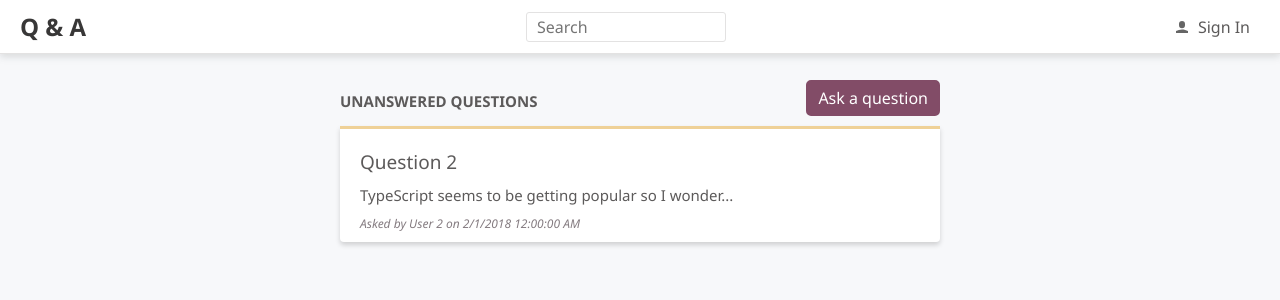
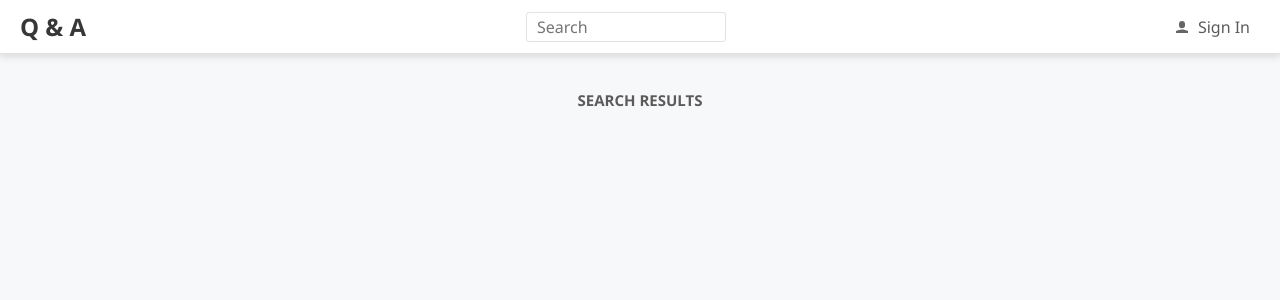
Before and after one commit to jgarmos/QandA, a React (Create React App) app in the folder frontend/: page /search in a window 1280 px wide. Shown: the top 300 px of the page. Built offline with nearby package versions, Linux system fonts and the light colour scheme.

Commit message:
added initial routing

```diff
--- a/frontend/src/App.tsx
+++ b/frontend/src/App.tsx
@@ -2,12 +2,17 @@
 
 import React, { Component } from 'react';
 import { Header } from './Header';
-import { HomePage } from './HomePage'
+import { HomePage } from './HomePage';
 import { css } from '@emotion/react';
 import { fontFamily, fontSize, gray2 } from './Styles';
+import { BrowserRouter, Route, Routes } from 'react-router-dom';
+import { AskPage } from './AskPage';
+import { SearchPage } from './SearchPage';
+import { SignInPage } from './SignInPage';
 
 const App: React.FC = () => {
   return (
+    <BrowserRouter>
       <div
         css={css`
           font-family: ${fontFamily};
@@ -16,8 +21,14 @@ const App: React.FC = () => {
         `}
       >
         <Header />
-      <HomePage />
+        <Routes>
+          <Route path="/" element={<HomePage />} />
+          <Route path="/search" element={<SearchPage />} />
+          <Route path="/ask" element={<AskPage />} />
+          <Route path="/signin" element={<SignInPage />} />
+        </Routes>
       </div>
+    </BrowserRouter>
   );
 };
 
--- /dev/null
+++ b/frontend/src/AskPage.tsx
@@ -0,0 +1,4 @@
+import React from 'react';
+import { Page } from './Page';
+
+export const AskPage = () => <Page title="Ask a Question">{null}</Page>;
--- /dev/null
+++ b/frontend/src/QuestionPage.tsx
@@ -0,0 +1,4 @@
+import React from 'react';
+import { Page } from './Page';
+
+export const QuestionPage = () => <Page title="Question Page">{null}</Page>;
--- /dev/null
+++ b/frontend/src/SearchPage.tsx
@@ -0,0 +1,4 @@
+import React from 'react';
+import { Page } from './Page';
+
+export const SearchPage = () => <Page title="Search Results">{null}</Page>;
--- /dev/null
+++ b/frontend/src/SignInPage.tsx
@@ -0,0 +1,4 @@
+import React from 'react';
+import { Page } from './Page';
+
+export const SignInPage = () => <Page title="Sign In">{null}</Page>;
```
Lines whose indentation alone changed are shown as unchanged.
